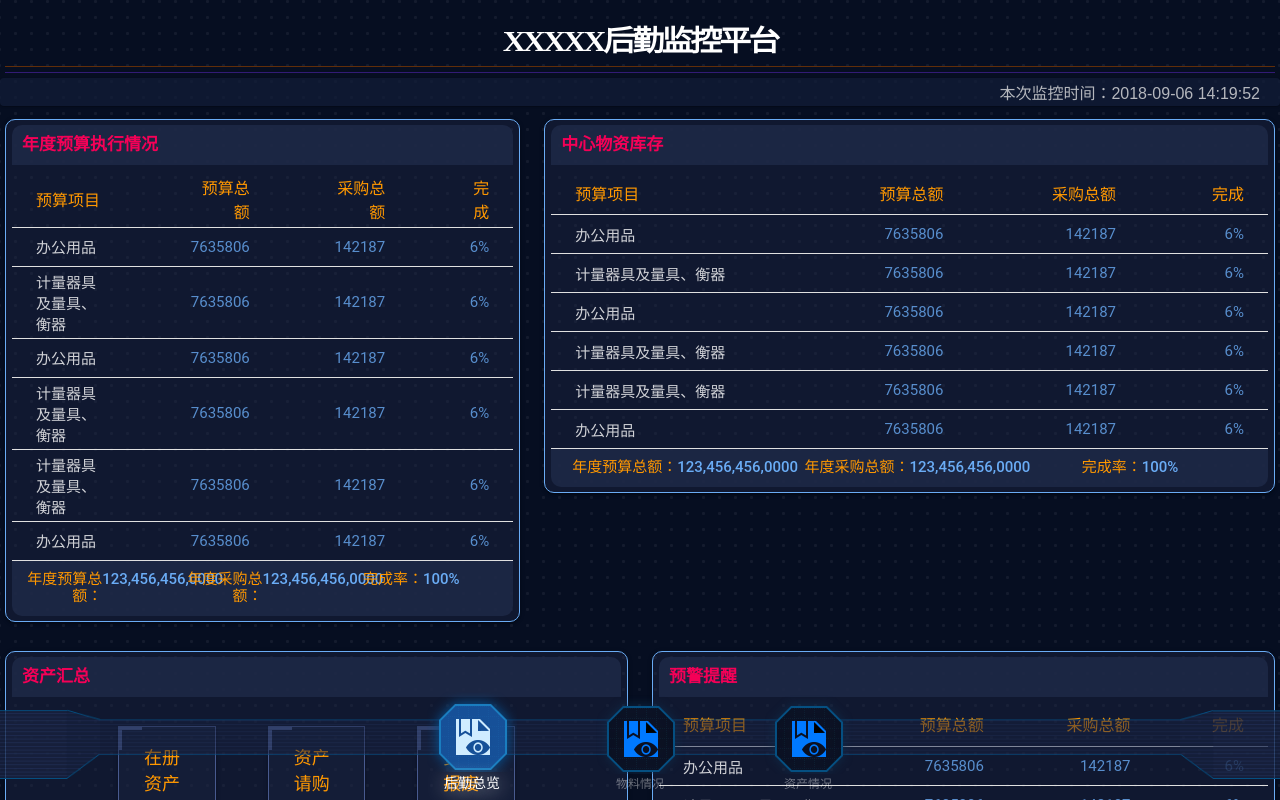
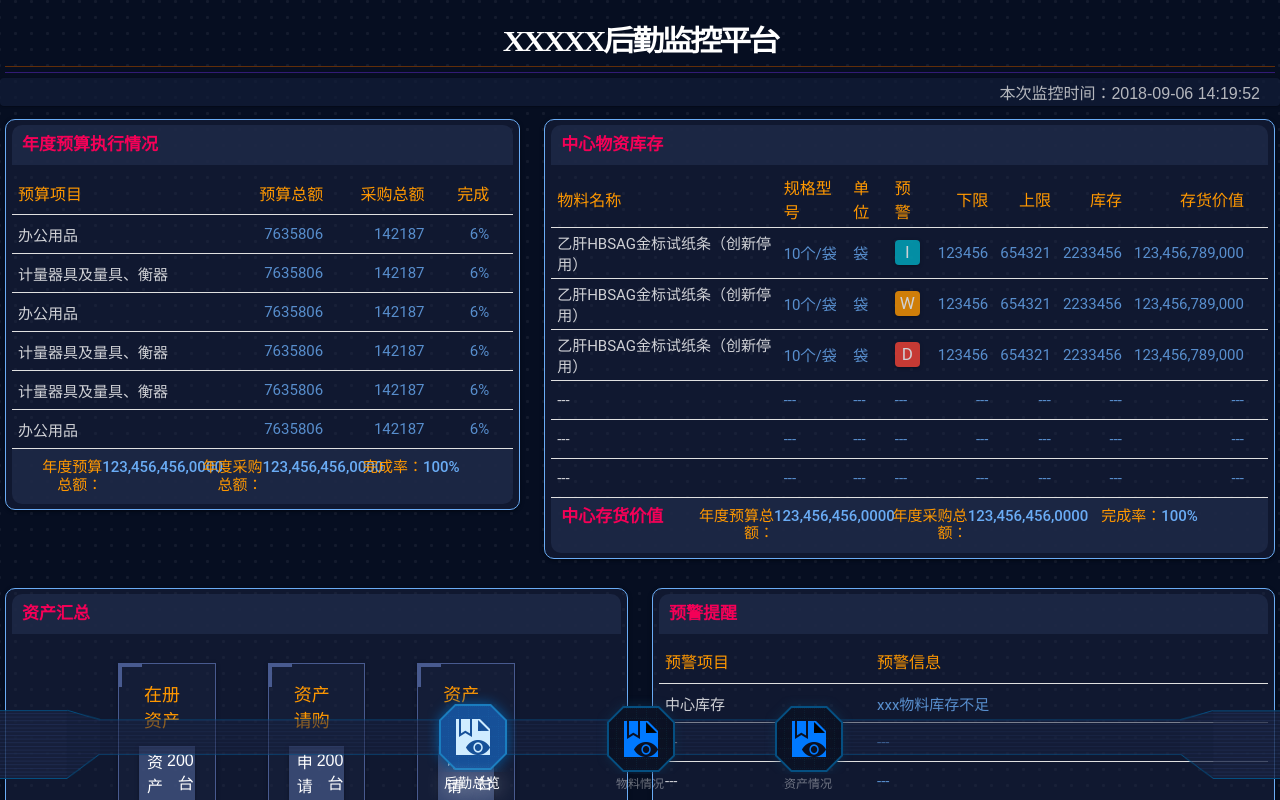
Before and after one commit to ArmyHan/screen-show, a React (Create React App) app: page / in a window 1280 px wide. Shown: the top 800 px of the page. Built offline with nearby package versions, Linux system fonts and the light colour scheme.

Commit message:
update base container foot structure.

```diff
--- a/src/components/BaseContainer.js
+++ b/src/components/BaseContainer.js
@@ -45,10 +45,20 @@ const FootTypography = withStyles(theme => ({
     },
 }))(Typography);
 
+const FootTitle = withStyles(theme => ({
+    item: {
+        color: "#f50057",
+        fontSize: 17,
+        textAlign: "left",
+        fontWeight: "bold",
+    },
+}))(Grid);
+
 const FootLabel = withStyles(theme => ({
     item: {
         color: warningColor,
         textAlign: "right",
+        paddingLeft: 17,
     },
 }))(Grid);
 
@@ -56,6 +66,7 @@ const FootContent = withStyles(theme => ({
     item: {
         color: "#6AACF5",
         textAlign: "left",
+        paddingRight: 5,
     },
 }))(Grid);
 
@@ -71,37 +82,42 @@ class BaseContainer extends React.Component {
         }
     }
 
-    getFootTypography(footData) {
+    static getFootTypography(footData, footTitle) {
         if (footData !== undefined && footData.length > 0) {
-            const footXs = footData > 3 ? 1 : 2;
             return (
                 <FootTypography variant="title" align="center">
+                    <Grid container spacing={0}>
+                        {footTitle !== undefined ? <FootTitle item xs={2}>{footTitle}</FootTitle> : ''}
+                        <Grid item xs={footTitle !== undefined ? 10 : 12}>
                             <Grid container spacing={0}>
                                 {footData.map((item, index) => {
                                     return (
                                         <React.Fragment key={index}>
-                                    <FootLabel item xs={footXs}>
+                                            <FootLabel item xs={2}>
                                                 {item.labelName}
                                             </FootLabel>
-                                    <FootContent item xs={footXs}>
+                                            <FootContent item xs={2}>
                                                 {item.value}
                                             </FootContent>
                                         </React.Fragment>
                                     );
                                 })}
                             </Grid>
+                        </Grid>
+                    </Grid>
                 </FootTypography>
-            );
+            )
+                ;
         }
     }
 
     render() {
-        const {children, title, footData} = this.props;
+        const {children, headTitle, footTitle, footData} = this.props;
         return (
             <ContainerBorder square={false}>
-                {BaseContainer.getTitleTypography(title)}
+                {BaseContainer.getTitleTypography(headTitle)}
                 {children}
-                {this.getFootTypography(footData)}
+                {BaseContainer.getFootTypography(footData, footTitle)}
             </ContainerBorder>
         );
     }
--- a/src/components/CardContainer.js
+++ b/src/components/CardContainer.js
@@ -28,7 +28,7 @@ const CardHead = withStyles(theme => ({
         paddingLeft: 5,
         marginLeft: 20,
         marginRight: 20,
-        marginBottom: 11,
+        marginBottom: 12,
     },
 }))(Typography);
 
--- a/src/components/TableBase.js
+++ b/src/components/TableBase.js
@@ -3,7 +3,8 @@
  */
 import React from 'react';
 import {withStyles} from "@material-ui/core/styles";
-import {warningColor} from '../style/Color';
+import {warningColor, infoColor, dangerColor, grayColor} from '../style/Color';
+import Paper from '@material-ui/core/Paper';
 import Table from "@material-ui/core/Table";
 import TableHead from "@material-ui/core/TableHead";
 import TableRow from "@material-ui/core/TableRow";
@@ -15,6 +16,8 @@ const TableContentCell = withStyles(theme => ({
         color: "#6AACF5",
         opacity: 0.8,
         fontSize: 15,
+        paddingLeft: 6,
+        paddingRight: 6,
     },
 }))(TableCell);
 
@@ -22,6 +25,8 @@ const TableTitleCell = withStyles(theme => ({
     head: {
         color: warningColor,
         fontSize: 16,
+        paddingLeft: 6,
+        paddingRight: 6,
     },
 }))(TableCell);
 
@@ -37,31 +42,120 @@ const TableTitleRow = withStyles(theme => ({
     }
 }))(TableRow);
 
+const InfoTip = withStyles(theme => ({
+    root: {
+        backgroundColor: infoColor,
+        color: "#fff",
+        margin: 0,
+        width: 25,
+        height: 25,
+        lineHeight: "25px",
+        textAlign: "center",
+        fontSize: 17,
+    }
+}))(Paper);
+
+const WarningTip = withStyles(theme => ({
+    root: {
+        backgroundColor: warningColor,
+        color: "#fff",
+        margin: 0,
+        width: 25,
+        height: 25,
+        lineHeight: "25px",
+        textAlign: "center",
+        fontSize: 17,
+    }
+}))(Paper);
+
+const DangerTip = withStyles(theme => ({
+    root: {
+        backgroundColor: dangerColor,
+        color: "#fff",
+        margin: 0,
+        width: 25,
+        height: 25,
+        lineHeight: "25px",
+        textAlign: "center",
+        fontSize: 17,
+    }
+}))(Paper);
+
+const UnKnowTip = withStyles(theme => ({
+    root: {
+        backgroundColor: grayColor,
+        color: "#fff",
+        margin: 0,
+        width: 25,
+        height: 25,
+        lineHeight: "25px",
+        textAlign: "center",
+        fontSize: 10,
+    }
+}))(Paper);
+
+const tipsName = ['info', 'warning', 'danger'];
+
 class TableBase extends React.Component {
 
+    static getTip(tipName) {
+        tipName = tipName.toLowerCase();
+        if ('info' === tipName) {
+            return <InfoTip>I</InfoTip>
+        } else if ('warning' === tipName) {
+            return <WarningTip>W</WarningTip>
+        } else if ('danger' === tipName) {
+            return <DangerTip>D</DangerTip>
+        } else {
+            return <UnKnowTip>UnKnow</UnKnowTip>
+        }
+    }
+
     getTableBody(header, rowData, pageSize) {
-        if (rowData !== undefined && rowData.length > 0) {
-            return rowData.map((rowItem, rowIndex) => {
-                return (
-                    <TableContentRow key={rowIndex}>
+        let result = [];
+        if (rowData !== undefined && rowData.length !== 0) {
+            result.push(
+                rowData.map((rowItem, rowIndex) => {
+                    return (
+                        <TableContentRow key={rowIndex}>
+                            {header.map((headItem, headIndex) => {
+                                const cellValue = rowItem[headItem.name];
+                                if (headIndex === 0) {
+                                    return <TableContentCell numeric={headItem.numeric} key={headIndex}
+                                                             style={{color: "#ffffff",}} component="th"
+                                                             scope="row">
+                                        {cellValue}
+                                    </TableContentCell>
+                                } else {
+                                    return <TableContentCell numeric={headItem.numeric} key={headIndex}>
+                                        {tipsName.indexOf(cellValue) === -1 ? cellValue : TableBase.getTip(cellValue)}
+                                    </TableContentCell>
+                                }
+                            })}
+                        </TableContentRow>
+                    );
+                })
+            );
+            if (rowData.length < 6) {
+                for (let rowIndex = 0; rowIndex < pageSize - rowData.length; rowIndex++) {
+                    result.push(<TableContentRow key={rowIndex}>
                         {header.map((headItem, headIndex) => {
                             if (headIndex === 0) {
                                 return <TableContentCell numeric={headItem.numeric} key={headIndex}
                                                          style={{color: "#ffffff",}} component="th"
                                                          scope="row">
-                                    {rowItem[headItem.name]}
+                                    ---
                                 </TableContentCell>
                             } else {
                                 return <TableContentCell numeric={headItem.numeric} key={headIndex}>
-                                    {rowItem[headItem.name]}
+                                    ---
                                 </TableContentCell>
                             }
                         })}
-                    </TableContentRow>
-                );
-            });
+                    </TableContentRow>);
+                }
+            }
         } else {
-            let result = [];
             for (let rowIndex = 0; rowIndex < pageSize; rowIndex++) {
                 result.push(<TableContentRow key={rowIndex}>
                     {header.map((headItem, headIndex) => {
@@ -79,8 +173,8 @@ class TableBase extends React.Component {
                     })}
                 </TableContentRow>);
             }
-            return result;
         }
+        return result;
     }
 
     static getTableHead(header) {
--- a/src/data/FirstPageConfig.json
+++ b/src/data/FirstPageConfig.json
@@ -26,12 +26,66 @@
     "pageSize": 6
   },
   "topRightContainer": {
-    "title": "中心物资库存"
+    "title": "中心物资库存",
+    "header": [
+      {
+        "name": "materialName",
+        "displayName": "物料名称",
+        "numeric": false
+      },
+      {
+        "name": "specification",
+        "displayName": "规格型号",
+        "numeric": false
+      },
+      {
+        "name": "unit",
+        "displayName": "单位",
+        "numeric": false
+      },
+      {
+        "name": "warning",
+        "displayName": "预警",
+        "numeric": false
+      },
+      {
+        "name": "lowerLimit",
+        "displayName": "下限",
+        "numeric": true
+      },
+      {
+        "name": "upperLimit",
+        "displayName": "上限",
+        "numeric": true
+      },
+      {
+        "name": "stock",
+        "displayName": "库存",
+        "numeric": true
+      },
+      {
+        "name": "stockValue",
+        "displayName": "存货价值",
+        "numeric": true
+      }
+    ]
   },
   "bottomLeftContainer": {
     "title": "资产汇总"
   },
   "bottomRightContainer": {
-    "title": "预警提醒"
+    "title": "预警提醒",
+    "header": [
+      {
+        "name": "warningProject",
+        "displayName": "预警项目",
+        "numeric": false
+      },
+      {
+        "name": "warningInformation",
+        "displayName": "预警信息",
+        "numeric": false
+      }
+    ]
   }
 }
--- a/src/pages/FirstPage.js
+++ b/src/pages/FirstPage.js
@@ -94,6 +94,37 @@ class FirstPage extends React.Component {
                             completionSituation: completionSituation + '%'
                         },
                     ],
+                    topRightData: [{
+                        uuid: 0,
+                        materialName: "乙肝HBSAG金标试纸条（创新停用）",
+                        specification: "10个/袋",
+                        unit: "袋",
+                        warning: "info",
+                        lowerLimit: "123456",
+                        upperLimit: "654321",
+                        stock: "2233456",
+                        stockValue: "123,456,789,000"
+                    }, {
+                        uuid: 1,
+                        materialName: "乙肝HBSAG金标试纸条（创新停用）",
+                        specification: "10个/袋",
+                        unit: "袋",
+                        warning: "warning",
+                        lowerLimit: "123456",
+                        upperLimit: "654321",
+                        stock: "2233456",
+                        stockValue: "123,456,789,000"
+                    }, {
+                        uuid: 2,
+                        materialName: "乙肝HBSAG金标试纸条（创新停用）",
+                        specification: "10个/袋",
+                        unit: "袋",
+                        warning: "danger",
+                        lowerLimit: "123456",
+                        upperLimit: "654321",
+                        stock: "2233456",
+                        stockValue: "123,456,789,000"
+                    }],
                     bottomLeftData: [
                         {
                             title: '在册资产',
@@ -114,6 +145,9 @@ class FirstPage extends React.Component {
                                 {name: "已采", value: '100台'},
                                 {name: "待批", value: '100台'}]
                         }
+                    ],
+                    bottomRightData: [
+                        {uuid: 0, warningProject: "中心库存", warningInformation: "xxx物料库存不足"}
                     ]
                 }
             })
@@ -129,25 +163,25 @@ class FirstPage extends React.Component {
                 <div className={classes.root}>
                     <Grid justify={"center"} container spacing={24}>
                         <Grid item xs={5}>
-                            <BaseContainer title={topLeftContainer.title} footData={footData}>
+                            <BaseContainer headTitle={topLeftContainer.title} footData={footData}>
                                 <TableBase header={topLeftContainer.header} rowData={data.topLeftData}
                                            pageSize={pageSize}/>
                             </BaseContainer>
                         </Grid>
                         <Grid item xs={7}>
-                            <BaseContainer title={topRightContainer.title} footData={footData}>
-                                <TableBase header={topLeftContainer.header} rowData={data.topLeftData}
+                            <BaseContainer headTitle={topRightContainer.title} footTitle={"中心存货价值"} footData={footData}>
+                                <TableBase header={topRightContainer.header} rowData={data.topRightData}
                                            pageSize={pageSize}/>
                             </BaseContainer>
                         </Grid>
                         <Grid item xs={6}>
-                            <BaseContainer title={bottomLeftContainer.title}>
+                            <BaseContainer headTitle={bottomLeftContainer.title}>
                                 <CardContainer cardList={data.bottomLeftData}/>
                             </BaseContainer>
                         </Grid>
                         <Grid item xs={6}>
-                            <BaseContainer title={bottomRightContainer.title}>
-                                <TableBase header={topLeftContainer.header} rowData={data.topLeftData}
+                            <BaseContainer headTitle={bottomRightContainer.title}>
+                                <TableBase header={bottomRightContainer.header} rowData={data.bottomRightData}
                                            pageSize={pageSize}/>
                             </BaseContainer>
                         </Grid>
```
Lines whose indentation alone changed are shown as unchanged.
